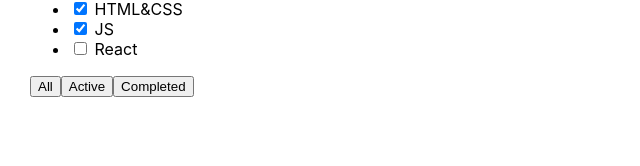
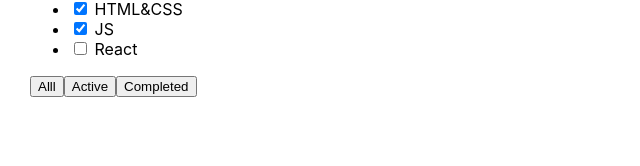
Before and after one commit to dmitrievich-an/todolist-lessons, a React (Create React App) app: page / in a window 1280 px wide. Shown: the part 129-295 px from the top of the page, without its empty margins (0-640 px from the left). Built offline with nearby package versions, Linux system fonts and the light colour scheme.

Commit message:
preparing for the first lesson

```diff
--- a/src/App.tsx
+++ b/src/App.tsx
@@ -16,7 +16,7 @@
                     <li><input type="checkbox" checked={false}/> <span>React</span></li>
                 </ul>
                 <div>
-                    <button>All</button>
+                    <button>Alll</button>
                     <button>Active</button>
                     <button>Completed</button>
                 </div>
```
